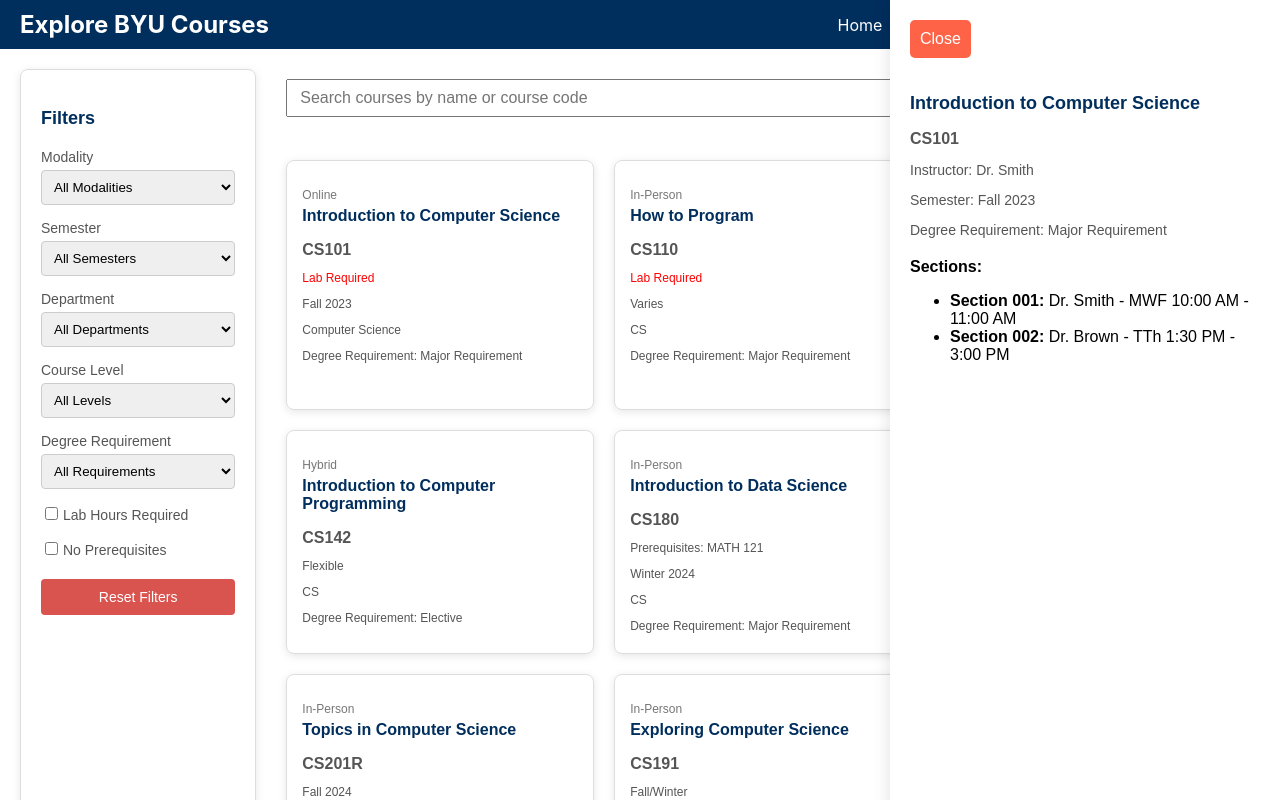
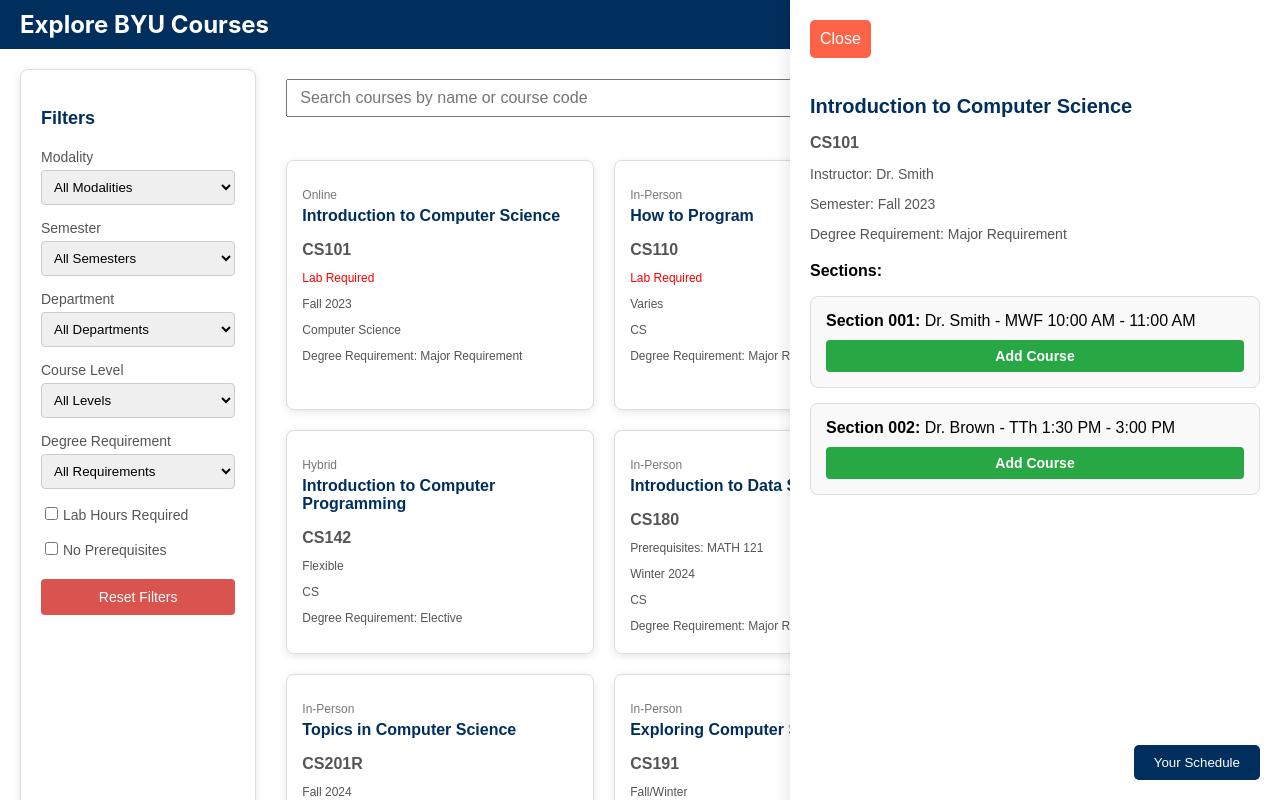
Before and after one commit to Wimplende2000/CS356PrototypeCOPY, a React (Create React App) app: page /search in a window 1280 px wide. Both pictures are taken after a click on the element 440 px from the left and 285 px from the top of the page. Shown: the top 800 px of the page. Built offline with nearby package versions, Linux system fonts and the light colour scheme.

Commit message:
added back add course functionality

```diff
--- a/src/components/CourseSearch.jsx
+++ b/src/components/CourseSearch.jsx
@@ -1,17 +1,55 @@
 import { useState, useEffect } from "react";
 import SortCourses from "../components/SortCourses";
-import { useSearchParams } from "react-router-dom";
+import { useSearchParams, useNavigate } from "react-router-dom";
 import SidebarFilters from "./SidebarFilters";
 import SearchBar from "./SearchBar";
 import { useCourseDataContext } from "../contextsGLOBAL/courseDataContext";
 import courseData from "../contextsGLOBAL/courseData";
 import "../courseSearch.css";
 
+// Define the addButtonStyle for the "Add Course" button
+const addButtonStyle = {
+  marginTop: "10px",
+  padding: "8px 16px",
+  backgroundColor: "#28a745",
+  color: "#fff",
+  border: "none",
+  borderRadius: "4px",
+  cursor: "pointer",
+  fontSize: "14px",
+  fontWeight: "bold",
+  transition: "background-color 0.3s ease",
+  width: "100%", // Make the button full width
+  display: "block", // Ensure the button is on a new line
+};
+
+const sidePanelStyle = {
+  position: "fixed",
+  top: 0,
+  right: 0,
+  width: "450px", // Increased width for more space
+  height: "100%",
+  backgroundColor: "#fff",
+  boxShadow: "-2px 0 15px rgba(0, 0, 0, 0.1)",
+  padding: "20px",
+  overflowY: "auto",
+  zIndex: 1000,
+  transform: "translateX(0)",
+  transition: "transform 0.3s ease-in-out",
+};
+
+const sectionItemStyle = {
+  marginBottom: "15px",
+  padding: "15px",
+  border: "1px solid #ddd",
+  borderRadius: "8px",
+  backgroundColor: "#f9f9f9",
+};
+
 export default function CourseSearch() {
   const { filteredList, setFilteredList } = useCourseDataContext();
   const [searchParams] = useSearchParams();
   const query = searchParams.get("q") || "";
-  // Initialize search state from query; then SearchBar updates it.
   const [search, setSearch] = useState(query);
   const [selectedModality, setSelectedModality] = useState("");
   const [showLabCourses, setShowLabCourses] = useState(false);
@@ -21,19 +59,16 @@
   const [selectedDegreeRequirement, setSelectedDegreeRequirement] = useState("");
   const [sortKey, setSortKey] = useState("");
   const [sortOrder, setSortOrder] = useState("asc");
-
-  // State for managing expanded course details and the sliding panel
+  const [schedule, setSchedule] = useState([]);
   const [expandedCourse, setExpandedCourse] = useState(null);
   const [showPanel, setShowPanel] = useState(false);
+  const navigate = useNavigate();
 
   useEffect(() => {
-    let filteredCourses = courseData.filter(course => {
-      const lowerSearch = search.trim().toLowerCase();
-      return (
-        (lowerSearch === "" ||
-          course.title.toLowerCase().includes(lowerSearch) ||
-          course.code.toLowerCase().includes(lowerSearch) ||
-          course.department.toLowerCase().includes(lowerSearch)) &&
+    let filteredCourses = courseData.filter(course =>
+      (search === "" || course.title.toLowerCase().includes(search.toLowerCase()) ||
+      course.code.toLowerCase().includes(search.toLowerCase()) ||
+      course.department.toLowerCase().includes(search.toLowerCase())) &&
       (selectedModality === "" || course.modality === selectedModality) &&
       (!showLabCourses || course.hasLab) &&
       (!showNoPrerequisites || course.prerequisites.length === 0) &&
@@ -41,23 +76,26 @@
       (selectedDepartment === "" || course.department === selectedDepartment) &&
       (selectedDegreeRequirement === "" || course.degreeRequirement === selectedDegreeRequirement)
     );
-    });
 
-    // Apply sorting if sortKey is selected
     if (sortKey) {
       filteredCourses = filteredCourses.sort((a, b) => {
+        let comparison = 0;
         const valueA = String(a[sortKey]).toUpperCase();
         const valueB = String(b[sortKey]).toUpperCase();
-        let comparison = 0;
-        if (valueA < valueB) comparison = -1;
-        else if (valueA > valueB) comparison = 1;
+
+        if (valueA < valueB) {
+          comparison = -1;
+        } else if (valueA > valueB) {
+          comparison = 1;
+        }
+
         return sortOrder === "asc" ? comparison : -comparison;
       });
     }
 
     setFilteredList(filteredCourses);
   }, [
-    search, // Use the updated search state here
+    query,
     selectedModality,
     showLabCourses,
     showNoPrerequisites,
@@ -68,27 +106,48 @@
     sortOrder
   ]);
 
-  // Function to handle sorting updates from SortCourses component
   const handleSortChange = (key, order) => {
     setSortKey(key);
     setSortOrder(order);
   };
 
-  // Function to handle course tile click to open the side panel
   const openSidePanel = (courseCode) => {
     setExpandedCourse(courseCode);
     setShowPanel(true);
   };
 
-  // Function to close the side panel
   const closeSidePanel = () => {
     setShowPanel(false);
     setExpandedCourse(null);
   };
 
-  // Fetch the course data for the expanded course
-  const selectedCourse =
-    expandedCourse && courseData.find(course => course.code === expandedCourse);
+  const handleAddSection = (course, section) => {
+    // Retrieve the current schedule from localStorage
+    const currentSchedule = JSON.parse(localStorage.getItem("schedule")) || [];
+
+    // Check if the section is already in the schedule
+    const isAlreadyAdded = currentSchedule.some(
+      (item) =>
+        item.course.code === course.code &&
+        item.section.sectionNumber === section.sectionNumber
+    );
+
+    if (isAlreadyAdded) {
+      alert(`You have already added ${course.title} - ${section.time} to your schedule.`);
+      return;
+    }
+
+    // Add the new course and section to the schedule
+    const newSchedule = [...currentSchedule, { course, section }];
+
+    // Update the state and localStorage
+    setSchedule(newSchedule);
+    localStorage.setItem("schedule", JSON.stringify(newSchedule));
+
+    alert(`Added ${course.title} - ${section.time} to your schedule.`);
+  };
+
+  const selectedCourse = expandedCourse && courseData.find(course => course.code === expandedCourse);
 
   return (
     <div style={{ display: "flex", gap: "20px", padding: "20px", fontFamily: "Arial, sans-serif" }}>
@@ -111,115 +170,60 @@
         <SearchBar onSearch={setSearch} />
         <SortCourses onSortChange={handleSortChange} />
 
-        {/* Course Grid */}
         <div style={{ display: "grid", gridTemplateColumns: "repeat(auto-fill, minmax(250px, 1fr))", gap: "20px" }}>
           {filteredList.length > 0 ? (
             filteredList.map((course, index) => (
-              <div
-                key={index}
+              <div key={index}
                 className="course-box"
-                style={{
-                  padding: "15px",
-                  border: "1px solid #ddd",
-                  borderRadius: "8px",
-                  boxShadow: "0 2px 8px rgba(0, 0, 0, 0.1)"
-                }}
+                style={{ padding: "15px", border: "1px solid #ddd", borderRadius: "8px", boxShadow: "0 2px 8px rgba(0, 0, 0, 0.1)"}}
                 onClick={() => openSidePanel(course.code)}
               >
-                <p style={{ fontSize: "12px", color: "#777", marginBottom: "5px" }}>
-                  {course.modality}
-                </p>
-                <h2 style={{ fontSize: "16px", margin: "5px 0", color: "#002E5D", fontWeight: "bold" }}>
-                  {course.title}
-                </h2>
-                <p style={{ fontWeight: "bold", color: "#555", marginBottom: "5px" }}>
-                  {course.code}
-                </p>
-                {course.hasLab && (
-                  <p style={{ color: "red", fontSize: "12px", marginBottom: "5px" }}>
-                    Lab Required
-                  </p>
-                )}
+                <p style={{ fontSize: "12px", color: "#777", marginBottom: "5px" }}>{course.modality}</p>
+                <h2 style={{ fontSize: "16px", margin: "5px 0", color: "#002E5D", fontWeight: "bold" }}>{course.title}</h2>
+                <p style={{ fontWeight: "bold", color: "#555", marginBottom: "5px" }}>{course.code}</p>
+                {course.hasLab && <p style={{ color: "red", fontSize: "12px", marginBottom: "5px" }}>Lab Required</p>}
                 {course.prerequisites.length > 0 && (
                   <p style={{ color: "#555", fontSize: "12px", marginBottom: "5px" }}>
                     Prerequisites: {course.prerequisites.join(", ")}
                   </p>
                 )}
-                <p style={{ color: "#555", fontSize: "12px", marginBottom: "5px" }}>
-                  {course.semester}
-                </p>
-                <p style={{ color: "#555", fontSize: "12px", marginBottom: "5px" }}>
-                  {course.department}
-                </p>
-                <p style={{ color: "#555", fontSize: "12px", marginBottom: "5px" }}>
-                  Degree Requirement: {course.degreeRequirement}
-                </p>
+                <p style={{ color: "#555", fontSize: "12px", marginBottom: "5px" }}>{course.semester}</p>
+                <p style={{ color: "#555", fontSize: "12px", marginBottom: "5px" }}>{course.department}</p>
+                <p style={{ color: "#555", fontSize: "12px", marginBottom: "5px" }}>Degree Requirement: {course.degreeRequirement}</p>
               </div>
             ))
           ) : (
-            <p style={{ textAlign: "center", color: "#777", fontSize: "14px" }}>
-              No courses found.
-            </p>
+            <p style={{ textAlign: "center", color: "#777", fontSize: "14px" }}>No courses found.</p>
           )}
         </div>
       </div>
 
-      {/* Sliding Panel (Pop-up from right side) */}
       {showPanel && selectedCourse && (
-        <div style={{
-          position: "fixed",
-          top: 0,
-          right: 0,
-          width: "350px",
-          height: "100%",
-          backgroundColor: "#fff",
-          boxShadow: "-2px 0 15px rgba(0, 0, 0, 0.1)",
-          padding: "20px",
-          overflowY: "auto",
-          zIndex: 1000,
-          transform: showPanel ? "translateX(0)" : "translateX(100%)",
-          transition: "transform 0.3s ease-in-out"
-        }}>
+        <div style={sidePanelStyle}>
           <button onClick={closeSidePanel} style={{
-            backgroundColor: "#FF6347",
-            border: "none",
-            color: "#fff",
-            fontSize: "16px",
-            padding: "10px",
-            borderRadius: "5px",
-            cursor: "pointer",
-            marginBottom: "20px"
-          }}>
-            Close
-          </button>
+            backgroundColor: "#FF6347", border: "none", color: "#fff", fontSize: "16px", padding: "10px", borderRadius: "5px", cursor: "pointer", marginBottom: "20px"
+          }}>Close</button>
 
-          {/* Course Info at the top of the slide */}
           <div style={{ marginBottom: "20px" }}>
-            <h2 style={{ fontSize: "18px", color: "#002E5D", fontWeight: "bold" }}>
-              {selectedCourse.title}
-            </h2>
-            <p style={{ fontWeight: "bold", color: "#555", marginBottom: "5px" }}>
-              {selectedCourse.code}
-            </p>
-            <p style={{ color: "#555", fontSize: "14px", marginBottom: "5px" }}>
-              Instructor: {selectedCourse.instructor}
-            </p>
-            <p style={{ color: "#555", fontSize: "14px", marginBottom: "5px" }}>
-              Semester: {selectedCourse.semester}
-            </p>
-            <p style={{ color: "#555", fontSize: "14px", marginBottom: "5px" }}>
-              Degree Requirement: {selectedCourse.degreeRequirement}
-            </p>
+            <h2 style={{ fontSize: "20px", color: "#002E5D", fontWeight: "bold", marginBottom: "10px" }}>{selectedCourse.title}</h2>
+            <p style={{ fontWeight: "bold", color: "#555", marginBottom: "5px" }}>{selectedCourse.code}</p>
+            <p style={{ color: "#555", fontSize: "14px", marginBottom: "5px" }}>Instructor: {selectedCourse.instructor}</p>
+            <p style={{ color: "#555", fontSize: "14px", marginBottom: "5px" }}>Semester: {selectedCourse.semester}</p>
+            <p style={{ color: "#555", fontSize: "14px", marginBottom: "5px" }}>Degree Requirement: {selectedCourse.degreeRequirement}</p>
           </div>
 
-          {/* Render the course sections */}
           {selectedCourse.sections && (
             <div>
               <p style={{ fontWeight: "bold", marginBottom: "10px" }}>Sections:</p>
-              <ul>
+              <ul style={{ listStyle: "none", padding: 0 }}>
                 {selectedCourse.sections.map((section, secIndex) => (
-                  <li key={secIndex}>
+                  <li key={secIndex} style={sectionItemStyle}>
+                    <div>
                       <strong>Section {section.sectionNumber}:</strong> {section.professor} - {section.time}
+                    </div>
+                    <button onClick={() => handleAddSection(selectedCourse, section)} style={addButtonStyle}>
+                      Add Course
+                    </button>
                   </li>
                 ))}
               </ul>
@@ -227,6 +231,21 @@
           )}
         </div>
       )}
+
+      <button onClick={() => navigate("/schedule")} style={{
+        position: "fixed",
+        bottom: "20px",
+        right: "20px",
+        padding: "10px 20px",
+        backgroundColor: "#002E5D",
+        color: "#fff",
+        border: "none",
+        borderRadius: "5px",
+        cursor: "pointer",
+        zIndex: 1000,
+      }}>
+        Your Schedule
+      </button>
     </div>
   );
 }
```
Lines whose indentation alone changed are shown as unchanged.
